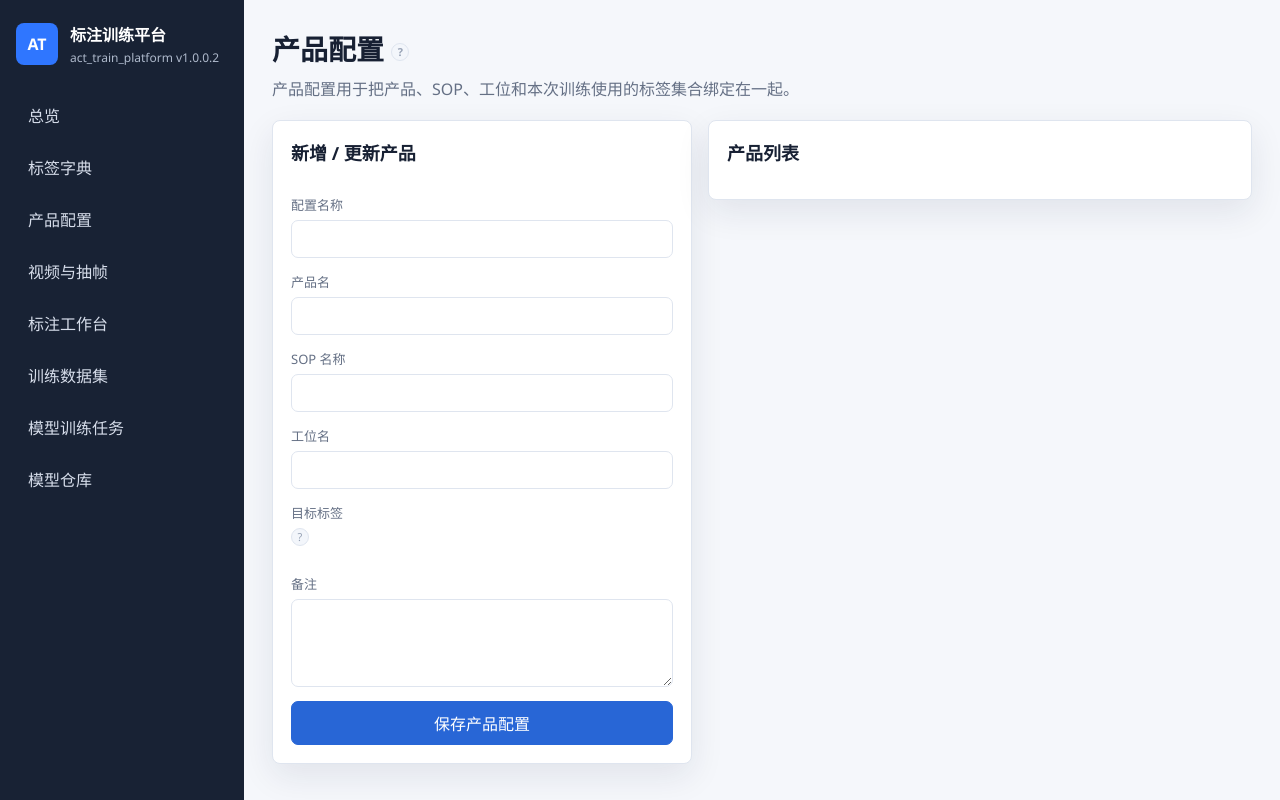
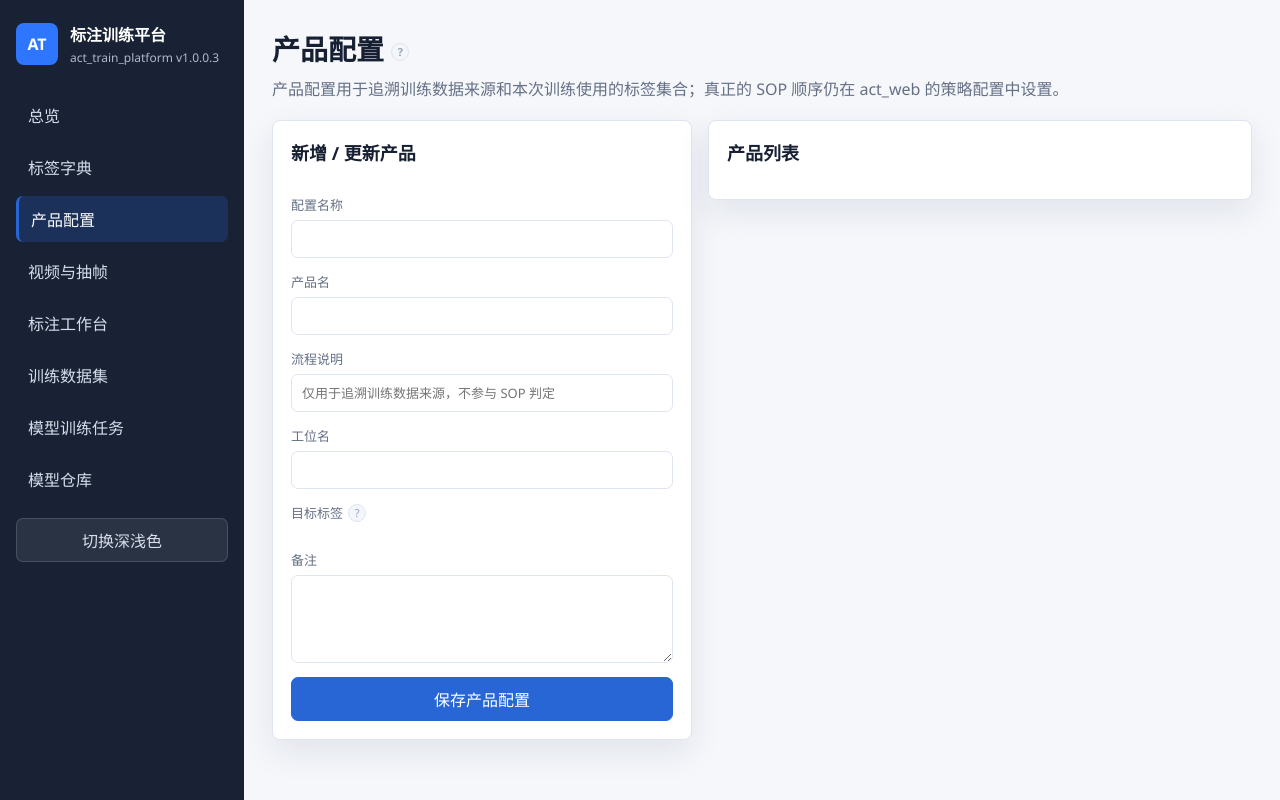
Before and after one commit to FunnyRainn/act_train_platform_V2, a FastAPI app: page /projects in a window 1280 px wide. Run offline with FastAPI, Linux system fonts and the light colour scheme; data that the repository does not hold is empty.

Commit message:
Release act_train_platform v1.0.0.3 usability fixes

```diff
--- a/app.py
+++ b/app.py
@@ -15,7 +15,7 @@ from core.db import init_db
 from core.paths import PROJECT_ROOT
 
 
-app = FastAPI(title="act_train_platform", version="1.0.0.2")
+app = FastAPI(title="act_train_platform", version="1.0.0.3")
 templates = Jinja2Templates(directory=str(PROJECT_ROOT / "templates"))
 app.mount("/static", StaticFiles(directory=str(PROJECT_ROOT / "static")), name="static")
 
@@ -26,6 +26,7 @@ def on_startup() -> None:
 
 
 def page(request: Request, template: str, **context: Any) -> HTMLResponse:
+    context.setdefault("version", "v1.0.0.3")
     return templates.TemplateResponse(request, template, context)
 
 
@@ -39,42 +40,42 @@ def api_error(exc: Exception) -> HTTPException:
 
 @app.get("/", response_class=HTMLResponse)
 def index(request: Request) -> HTMLResponse:
-    return page(request, "index.html")
+    return page(request, "index.html", page_id="overview")
 
 
 @app.get("/labels", response_class=HTMLResponse)
 def labels_page(request: Request) -> HTMLResponse:
-    return page(request, "labels.html")
+    return page(request, "labels.html", page_id="labels")
 
 
 @app.get("/projects", response_class=HTMLResponse)
 def projects_page(request: Request) -> HTMLResponse:
-    return page(request, "projects.html")
+    return page(request, "projects.html", page_id="projects")
 
 
 @app.get("/videos", response_class=HTMLResponse)
 def videos_page(request: Request) -> HTMLResponse:
-    return page(request, "videos.html")
+    return page(request, "videos.html", page_id="videos")
 
 
 @app.get("/annotate", response_class=HTMLResponse)
 def annotate_page(request: Request) -> HTMLResponse:
-    return page(request, "annotate.html")
+    return page(request, "annotate.html", page_id="annotate")
 
 
 @app.get("/datasets", response_class=HTMLResponse)
 def datasets_page(request: Request) -> HTMLResponse:
-    return page(request, "datasets.html")
+    return page(request, "datasets.html", page_id="datasets")
 
 
 @app.get("/training", response_class=HTMLResponse)
 def training_page(request: Request) -> HTMLResponse:
-    return page(request, "training.html")
+    return page(request, "training.html", page_id="training")
 
 
 @app.get("/packages", response_class=HTMLResponse)
 def packages_page(request: Request) -> HTMLResponse:
-    return page(request, "packages.html")
+    return page(request, "packages.html", page_id="packages")
 
 
 @app.get("/api/bootstrap")
--- a/static/css/main.css
+++ b/static/css/main.css
@@ -36,7 +49,7 @@ textarea {
 
 button {
   border: 1px solid var(--line);
-  background: #fff;
+  background: var(--panel);
   color: var(--text);
   border-radius: 7px;
   padding: 9px 13px;
@@ -148,6 +161,20 @@ label.inline input {
 .nav a:hover {
   background: rgba(255, 255, 255, 0.08);
   color: #fff;
+}
+
+.nav a.active {
+  background: rgba(47, 118, 255, 0.18);
+  color: #fff;
+  border-left: 3px solid var(--primary);
+}
+
+.theme-toggle {
+  width: 100%;
+  margin-top: 16px;
+  background: rgba(255, 255, 255, 0.08);
+  border-color: rgba(255, 255, 255, 0.14);
+  color: #d7deeb;
 }
 
 .main {
--- a/static/js/app.js
+++ b/static/js/app.js
@@ -101,6 +101,12 @@ function showHelp(key) {
   $("#help-modal").classList.add("show");
 }
 
+function applyTheme(theme) {
+  const normalized = theme === "dark" ? "dark" : "light";
+  document.documentElement.dataset.theme = normalized;
+  localStorage.setItem("act_train_theme", normalized);
+}
+
 document.addEventListener("click", event => {
   const help = event.target.closest("[data-help-key]");
   if (help) {
@@ -111,3 +117,12 @@ document.addEventListener("click", event => {
     $("#help-modal").classList.remove("show");
   }
 });
+
+applyTheme(localStorage.getItem("act_train_theme") || "light");
+const themeToggle = $("#theme-toggle");
+if (themeToggle) {
+  themeToggle.onclick = () => {
+    const next = document.documentElement.dataset.theme === "dark" ? "light" : "dark";
+    applyTheme(next);
+  };
+}
--- a/static/js/help_registry.js
+++ b/static/js/help_registry.js
@@ -1,8 +1,8 @@
 window.HELP_REGISTRY = {
   product: {
     title: "产品配置",
-    body: "产品配置对应客户现场的一个产品或一套产品 SOP。它绑定本产品训练需要的标签、工位信息和备注。",
-    example: "例如：产品=新款包装盒，SOP=短边后长边，标签=C1 tray、C2 湿度卡、C3 手。"
+    body: "产品配置对应客户现场的一个产品或一个训练数据来源。这里的流程说明只用于追溯数据，不参与生产 SOP 判定；生产 SOP 顺序在 act_web 的策略配置中设置。",
+    example: "例如：产品=新款包装盒，流程说明=一号包装线短边后长边采集数据，标签=C1 tray、C2 湿度卡、C3 手。"
   },
   label_cards: {
     title: "目标标签",
--- a/static/js/projects.js
+++ b/static/js/projects.js
@@ -35,7 +35,7 @@ async function refreshProjects() {
   renderLabelCards();
   $("#project-list").innerHTML = data.projects.map(project => rowHtml(
     esc(project.name),
-    `产品: ${esc(project.product_name || "-")} | SOP: ${esc(project.sop_name || "-")} | 标签: ${esc(project.label_codes.join(", ") || "-")}`,
+    `产品: ${esc(project.product_name || "-")} | 流程说明: ${esc(project.sop_name || "-")} | 标签: ${esc(project.label_codes.join(", ") || "-")}`,
     `<button data-id="${esc(project.id)}">编辑</button>`
   )).join("");
   $$("#project-list button").forEach(btn => {
--- a/templates/base.html
+++ b/templates/base.html
@@ -5,6 +5,12 @@
   <meta name="viewport" content="width=device-width, initial-scale=1">
   <title>{% block title %}标注训练平台{% endblock %}</title>
   <link rel="stylesheet" href="/static/css/main.css">
+  <script>
+    (function () {
+      var theme = localStorage.getItem("act_train_theme") || "light";
+      document.documentElement.dataset.theme = theme === "dark" ? "dark" : "light";
+    })();
+  </script>
 </head>
 <body>
   <aside class="sidebar">
@@ -12,19 +18,20 @@
       <div class="brand-mark">AT</div>
       <div>
         <div class="brand-title">标注训练平台</div>
-        <div class="brand-subtitle">act_train_platform v1.0.0.2</div>
+        <div class="brand-subtitle">act_train_platform {{ version }}</div>
       </div>
     </div>
     <nav class="nav">
-      <a href="/">总览</a>
-      <a href="/labels">标签字典</a>
-      <a href="/projects">产品配置</a>
-      <a href="/videos">视频与抽帧</a>
-      <a href="/annotate">标注工作台</a>
-      <a href="/datasets">训练数据集</a>
-      <a href="/training">模型训练任务</a>
-      <a href="/packages">模型仓库</a>
+      <a href="/" class="{% if page_id == 'overview' %}active{% endif %}">总览</a>
+      <a href="/labels" class="{% if page_id == 'labels' %}active{% endif %}">标签字典</a>
+      <a href="/projects" class="{% if page_id == 'projects' %}active{% endif %}">产品配置</a>
+      <a href="/videos" class="{% if page_id == 'videos' %}active{% endif %}">视频与抽帧</a>
+      <a href="/annotate" class="{% if page_id == 'annotate' %}active{% endif %}">标注工作台</a>
+      <a href="/datasets" class="{% if page_id == 'datasets' %}active{% endif %}">训练数据集</a>
+      <a href="/training" class="{% if page_id == 'training' %}active{% endif %}">模型训练任务</a>
+      <a href="/packages" class="{% if page_id == 'packages' %}active{% endif %}">模型仓库</a>
     </nav>
+    <button class="theme-toggle" id="theme-toggle" type="button">切换深浅色</button>
   </aside>
   <main class="main">
     {% block content %}{% endblock %}
--- a/templates/projects.html
+++ b/templates/projects.html
@@ -4,7 +4,7 @@
 <section class="page-head">
   <div>
     <h1>产品配置 <button class="help-dot" data-help-key="product">?</button></h1>
-    <p>产品配置用于把产品、SOP、工位和本次训练使用的标签集合绑定在一起。</p>
+    <p>产品配置用于追溯训练数据来源和本次训练使用的标签集合；真正的 SOP 顺序仍在 act_web 的策略配置中设置。</p>
   </div>
 </section>
 <section class="layout-two">
@@ -13,9 +13,9 @@
     <input type="hidden" name="id">
     <label>配置名称<input name="name" required></label>
     <label>产品名<input name="product_name"></label>
-    <label>SOP 名称<input name="sop_name"></label>
+    <label>流程说明<input name="sop_name" placeholder="仅用于追溯训练数据来源，不参与 SOP 判定"></label>
     <label>工位名<input name="station_name"></label>
-    <label>目标标签 <button class="help-dot" type="button" data-help-key="label_cards">?</button></label>
+    <label><span class="label-title">目标标签 <button class="help-dot" type="button" data-help-key="label_cards">?</button></span></label>
     <div id="label-card-list" class="label-card-list"></div>
     <label>备注<textarea name="notes"></textarea></label>
     <button class="primary" type="submit">保存产品配置</button>
```
Also changed, not shown: other parts of static/css/main.css (+21 -8 lines), VERSION.md (+11 -1 lines), README.md.
